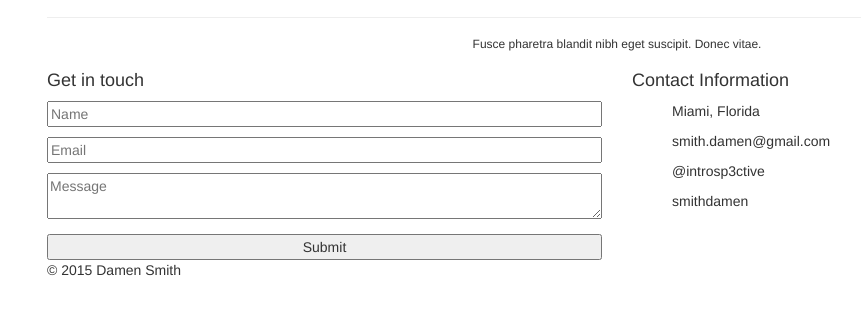
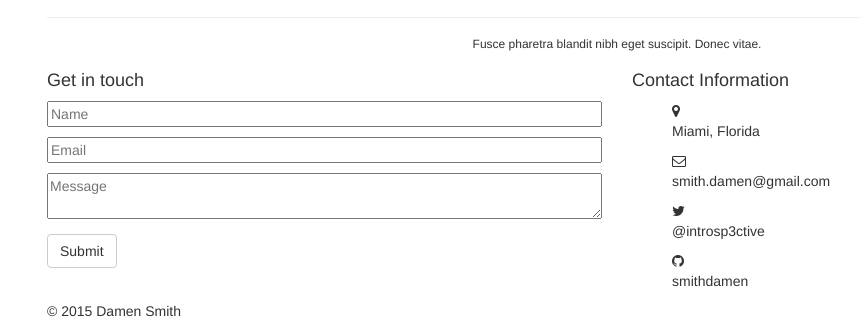
Before and after one commit to smithdamen/portfolio_bootstrap, a website: page index.html in a window 1280 px wide. Shown: the part 2362-2683 px from the top of the page, without its empty margins (23-884 px from the left). Before the commit the page ends 2642 px from the top, so only its background shows below. Drawn offline with nearby package versions, Linux system fonts and the light colour scheme.

Commit message:
modified index

```diff
--- a/index.html
+++ b/index.html
@@ -158,7 +158,7 @@
         </div>
 
         <div class="row">
-            <div class="grid">
+            <div class="grid col-lg-12">
                 <div class="column-sizer"></div>
                 <!-- 2 columns -->
                 <div class="grid-item">
@@ -215,9 +215,7 @@
                         <textarea name="text" placeholder="Message"></textarea>
                     </p>
 
-                    <div class="submit">
-                        <input class="button" type="submit" value="Submit">
-                    </div>
+                    <a href="" class="btn btn-default">Submit</a>
                 </form>
             </div>
 
@@ -226,22 +224,22 @@
                 <ul class="contact-information">
                 <!-- location -->
                     <li>
-                        <i class=""></i>
+                        <i class="fa fa-map-marker"></i>
                         <p>Miami, Florida</p>
                     </li>
                 <!-- email -->
                     <li>
-                        <i class=""></i>
-                        <p>smith.damen@gmail.com</p>
+                        <i class="fa fa-envelope-o"></i>
+                        <p>smith.damen&#64;gmail.com</p>
                     </li>
                 <!-- twitter handle -->
                     <li>
-                        <i class=""></i>
+                        <i class="fa fa-twitter"></i>
                         <p>&#64;introsp3ctive</p>
                     </li>
                 <!-- github profile -->
                     <li>
-                        <i class=""></i>
+                        <i class="fa fa-github"></i>
                         <p>smithdamen</p>
                     </li>
                 </ul>
```
